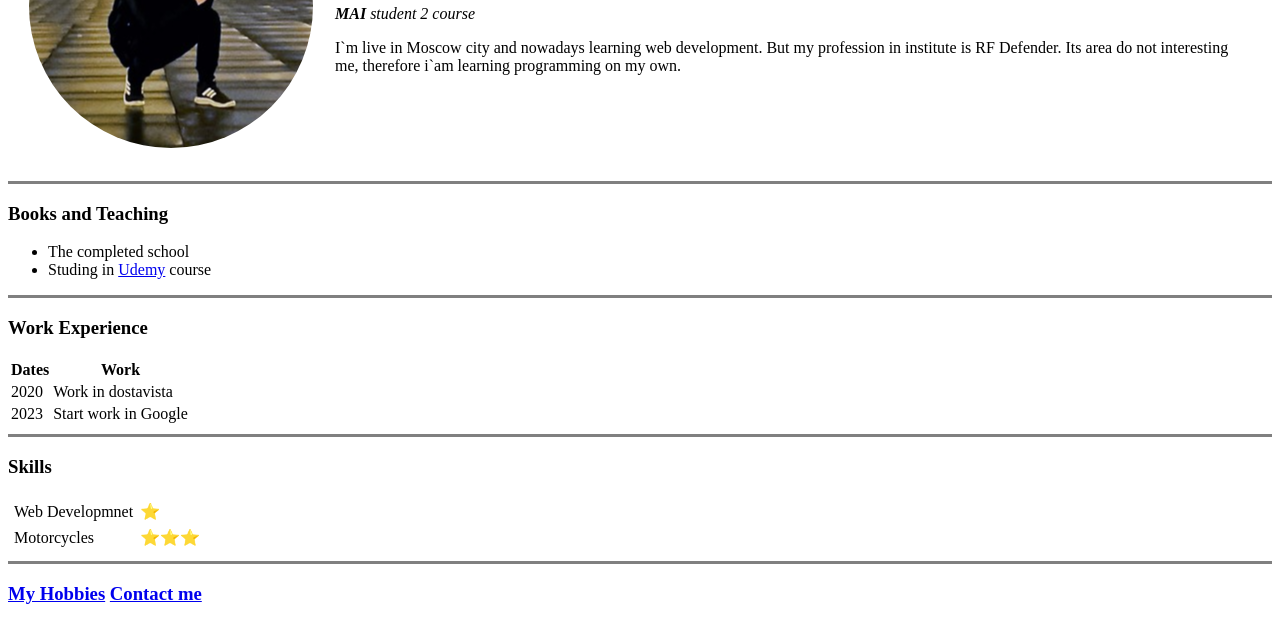
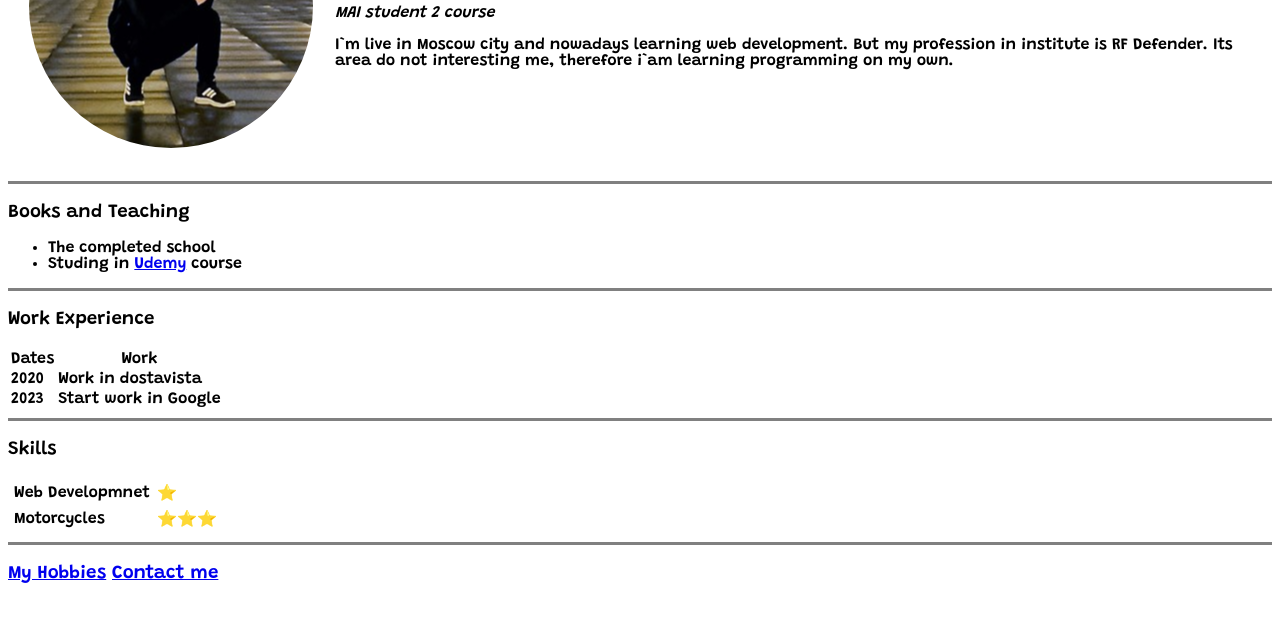
Before and after one commit to LOTUShkov/cv, a plain HTML site: page index.html in a window 1280 px wide. Shown: the part 165-800 px from the top of the page. Drawn offline with Linux system fonts and the light colour scheme.

Commit message:
Add files via upload

```diff
--- a/index.html
+++ b/index.html
@@ -4,9 +4,11 @@
   <head>
     <meta charset="utf-8">
     <title>Yaroslav`s Personal Site</title>
+    <link href="https://fonts.googleapis.com/css2?family=Grandstander:wght@600&display=swap" rel="stylesheet">
   </head>
 
   <body>
+    <font face="Grandstander">
     <table cellspacing="20">
       <tr>
         <td><img src="Images\i.png" alt="yaroslav profile picture"></td>
@@ -52,6 +54,7 @@
 
     <hr size="3" noshade>
     <h3><a href="hobbies.html">My Hobbies</a> <a href="contact-me.html">Contact me</a></h3>
+  </font>
   </body>
 
 </html>
```
